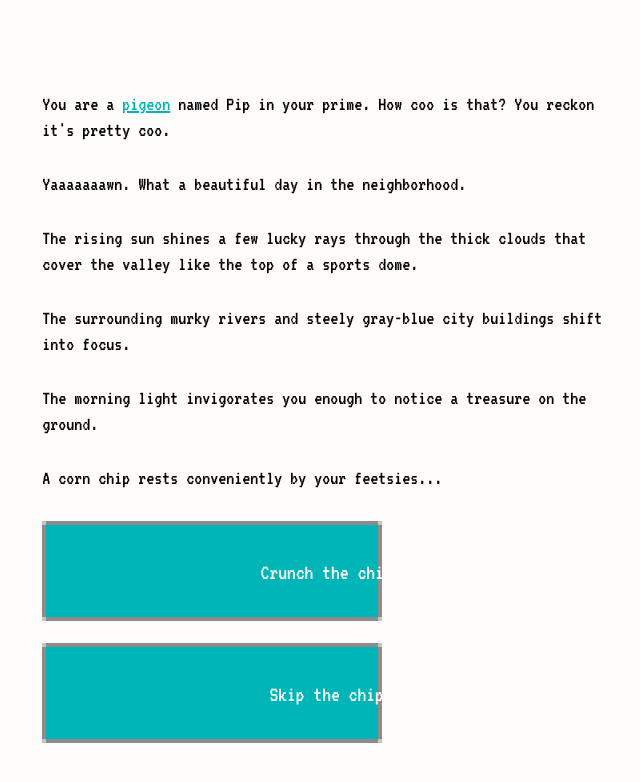
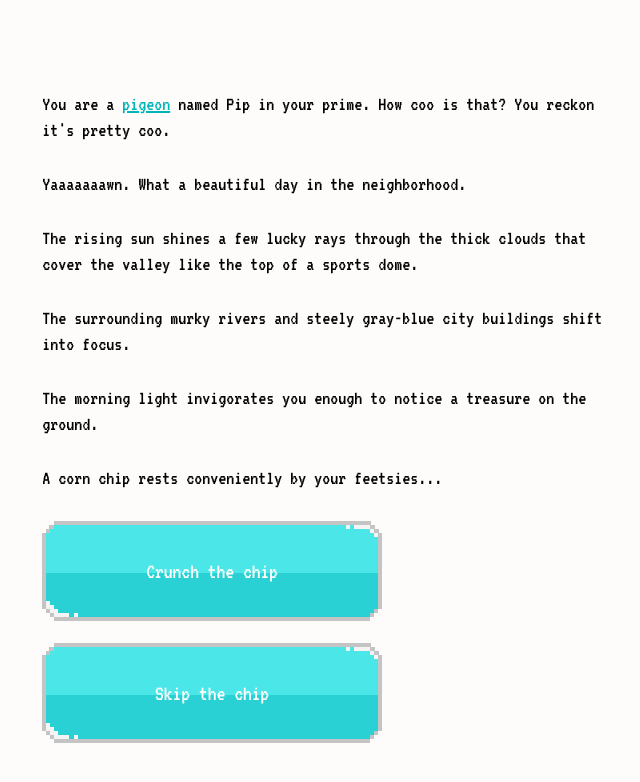
Before and after one commit to kristajg/pigeonburgh, a React (Create React App) app: page / in a window 1280 px wide. Shown: the top 782 px of the page, without its empty margins (29-669 px from the left). Built offline with nearby package versions, Linux system fonts and the light colour scheme.

Commit message:
New button design

```diff
--- a/src/styles.js
+++ b/src/styles.js
@@ -5,7 +5,7 @@ import styled, { createGlobalStyle } from 'styled-components';
 import VT323 from './assets/fonts/VT323.ttf';
 
 // Images
-import buttonImage from './assets/images/buttonImage.png';
+import buttonImage from './assets/images/buttonv2.png';
 
 export const GlobalStyle = createGlobalStyle`
   body {
@@ -45,11 +45,11 @@ export const Pigeongraph = styled.p`
 `;
 
 export const ChoiceButton = styled.div`
-	display: ${props => (props.hide ? 'none' : '')};
+	display: ${(props) => (props.hide ? 'none' : '')};
 	cursor: pointer;
 	background-image: url(${buttonImage});
 	background-repeat: no-repeat;
-	width: 100%;
+	width: 340px;
 	height: 100px;
 	margin-bottom: 20px;
 `;
@@ -63,7 +63,7 @@ export const ButtonText = styled.p`
 	-webkit-transform: translateY(-50%);
 	transform: translateY(-50%);
 	color: #fdfcfa;
-	font-size: ${props => (props.textLength > 40 ? '20px' : '22px')};
+	font-size: ${(props) => (props.textLength > 40 ? '20px' : '22px')};
 `;
 
 export const Option = styled.span`
```
Also changed, not shown: src/assets/images/buttonv2.png (added).
